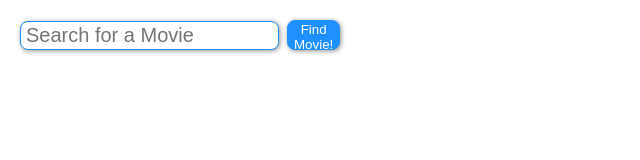
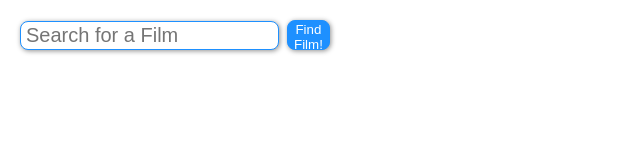
Before and after one commit to Ogun-D/Film-Finder, a React (Create React App) app: page / in a window 1280 px wide. Shown: the top 160 px of the page, without its empty margins (0-640 px from the left). Built offline with nearby package versions, Linux system fonts and the light colour scheme.

Commit message:
Changed all instances of 'Movie' to 'Film'

```diff
--- a/public/index.html
+++ b/public/index.html
@@ -24,7 +24,7 @@
       work correctly both with client-side routing and a non-root public URL.
       Learn how to configure a non-root public URL by running `npm run build`.
     -->
-    <title>Movie Finder</title>
+    <title>Film Finder</title>
   </head>
   <body>
     <noscript>You need to enable JavaScript to run this app.</noscript>
--- a/src/App.js
+++ b/src/App.js
@@ -32,7 +32,7 @@ class App extends React.Component {
             movies: data.Search,
             selectedMovie: {}
           }) :
-          alert("Movie not found. Please search again")
+          alert("Film not found. Please search again")
         )
     } else
       fetch(url)
@@ -50,7 +50,7 @@ class App extends React.Component {
         <div className="display-container">
           {this.state.selectedMovie.hasOwnProperty('Title') ? <MovieCard movie={this.state.selectedMovie} /> : false}
 
-          {this.state.movies.length > 0 ? <h3 className="select-prompt">Select a Movie to see more info</h3> : false}
+          {this.state.movies.length > 0 ? <h3 className="select-prompt">Select a Film to see more info</h3> : false}
           <MovieList movies={this.state.movies} newSearch={this.search} />
         </div>
 
--- a/src/components/SearchBar.js
+++ b/src/components/SearchBar.js
@@ -8,7 +8,7 @@ class SearchBar extends React.Component {
     const search = document.querySelector('.movie-search');
 
     if (search.value === '') {
-      alert("Please Enter a Movie")
+      alert("Please Enter a Film")
     } else
     this.props.onValueChange('s', search.value);
   }
@@ -20,10 +20,10 @@ class SearchBar extends React.Component {
         <form className="movie-selector" onSubmit={this.handleSubmit} >
           <input
             type="text"
-            placeholder="Search for a Movie"
+            placeholder="Search for a Film"
             className="movie-search"
           />
-          <button type="submit" className="sub-button">Find Movie!</button>
+          <button type="submit" className="sub-button">Find Film!</button>
         </form>
 
       </div>
```
Also changed, not shown: package.json (+8 -4 lines), 1 other file (tests, documents, lock files or other folders).
